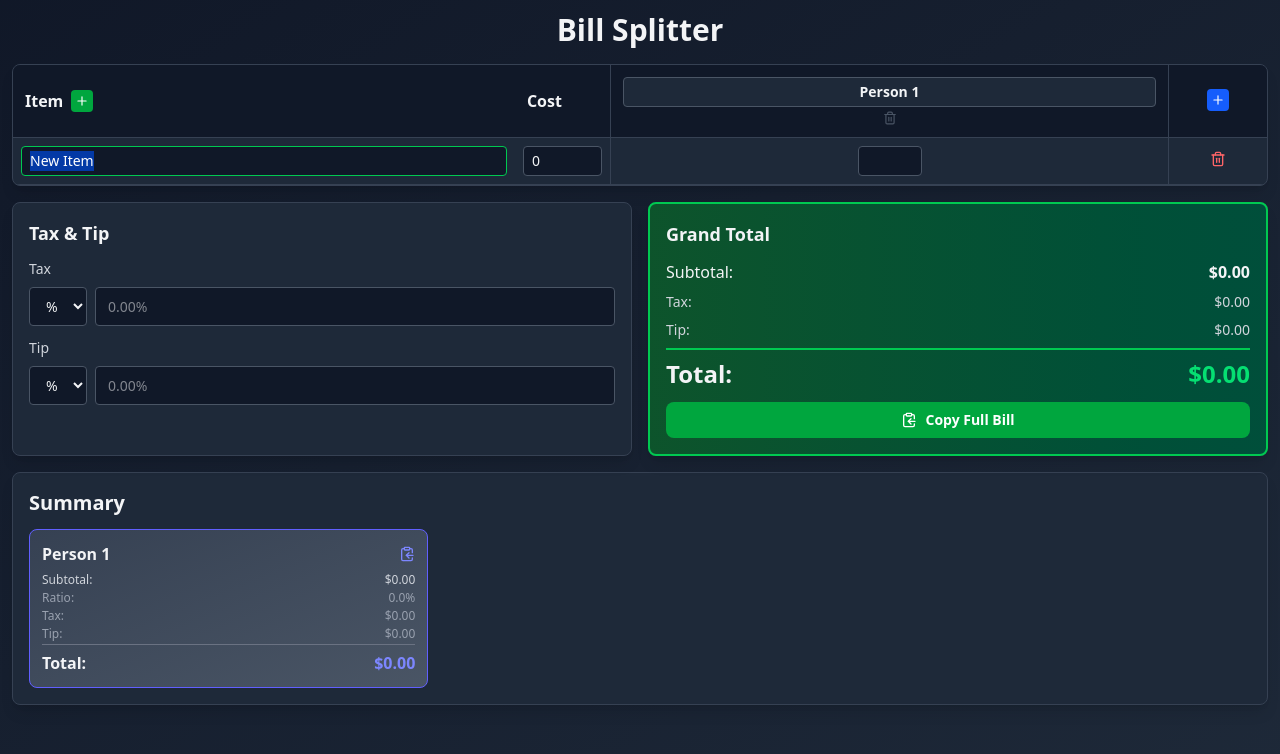
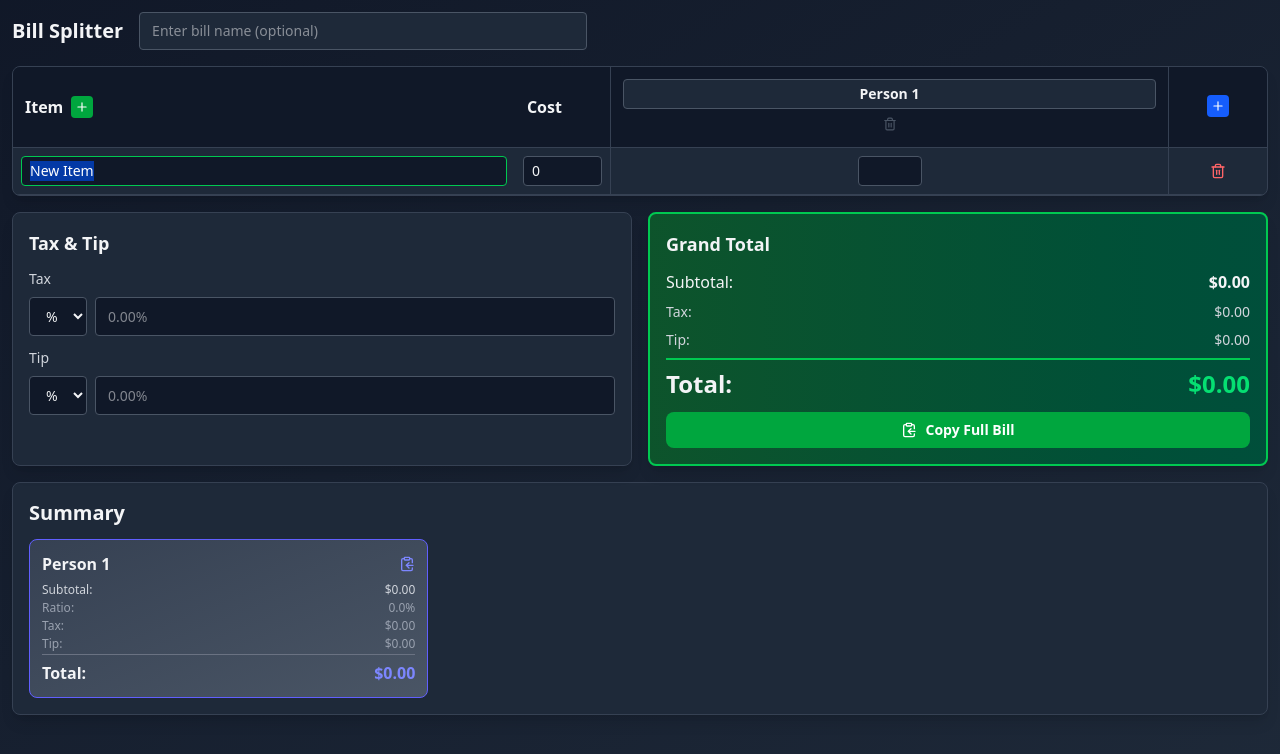
Before and after one commit to macimiri/bill_split, a React (Vite) app: page / in a window 1280 px wide. Both pictures are taken after a click on the button 82 px from the left and 101 px from the top of the page. Shown: the top 754 px of the page. Built offline with nearby package versions, Linux system fonts and the light colour scheme.

Commit message:
Add bill title

```diff
--- a/src/bill_split.jsx
+++ b/src/bill_split.jsx
@@ -6,14 +6,22 @@ export default function BillSplitter() {
     { id: 1, name: 'Person 1' }
   ]);
   const [items, setItems] = useState([]);
+  const [billName, setBillName] = useState('');
   const [taxType, setTaxType] = useState('percentage');
   const [taxValue, setTaxValue] = useState('');
   const [tipType, setTipType] = useState('percentage');
   const [tipValue, setTipValue] = useState('');
   const [focusedCostField, setFocusedCostField] = useState(null);
   const [toastMessage, setToastMessage] = useState('');
+  const billNameInputRef = useRef(null);
   const personInputRef = useRef(null);
   const itemNameInputRef = useRef(null);
+
+  useEffect(() => {
+    if (billNameInputRef.current) {
+      billNameInputRef.current.focus();
+    }
+  }, []);
 
   useEffect(() => {
     const handleKeyDown = (e) => {
@@ -220,34 +228,36 @@ export default function BillSplitter() {
     const tax = calculateTaxAmount() * ratio;
     const tip = calculateTipAmount() * ratio;
 
-    let summary = `Bill Summary for ${person.name}\n`;
+    let summary = billName ? `${billName}\n` : '';
+    summary += `Bill Summary for ${person.name}\n`;
     summary += `${'='.repeat(60)}\n\n`;
     summary += `Items:\n`;
     itemsList.forEach(item => {
-      summary += `  ${item.name} - $${item.totalCost.toFixed(2)} (${item.ratio}/${item.totalRatio}): $${item.amount}\n`;
+      summary += `  ${item.name} - ${item.totalCost.toFixed(2)} (${item.ratio}/${item.totalRatio}): ${item.amount}\n`;
     });
-    summary += `\nSubtotal: $${subtotal.toFixed(2)}\n`;
-    summary += `Tax: $${tax.toFixed(2)}\n`;
-    summary += `Tip: $${tip.toFixed(2)}\n`;
+    summary += `\nSubtotal: ${subtotal.toFixed(2)}\n`;
+    summary += `Tax: ${tax.toFixed(2)}\n`;
+    summary += `Tip: ${tip.toFixed(2)}\n`;
     summary += `${'='.repeat(60)}\n`;
-    summary += `Total: $${total.toFixed(2)}\n`;
+    summary += `Total: ${total.toFixed(2)}\n`;
 
     navigator.clipboard.writeText(summary);
     showToast(`${person.name}'s summary copied!`);
   };
 
   const exportFullBill = () => {
-    let summary = `FULL BILL SUMMARY\n`;
+    let summary = billName ? `${billName.toUpperCase()}\n` : '';
+    summary += `FULL BILL SUMMARY\n`;
     summary += `${'='.repeat(60)}\n\n`;
 
     summary += `ITEMS:\n`;
     items.forEach(item => {
-      summary += `${item.name} - $${item.cost.toFixed(2)}\n`;
+      summary += `${item.name} - ${item.cost.toFixed(2)}\n`;
       item.splits.forEach(split => {
         const person = persons.find(p => p.id === split.personId);
         const totalRatio = item.splits.reduce((s, sp) => s + sp.ratio, 0);
         const amount = item.cost * split.ratio / totalRatio;
-        summary += `  ${person.name}: ${split.ratio}/${totalRatio} = $${amount.toFixed(2)}\n`;
+        summary += `  ${person.name}: ${split.ratio}/${totalRatio} = ${amount.toFixed(2)}\n`;
       });
       summary += `\n`;
     });
@@ -264,19 +274,19 @@ export default function BillSplitter() {
       const tip = calculateTipAmount() * ratio;
 
       summary += `${person.name}:\n`;
-      summary += `  Subtotal: $${subtotal.toFixed(2)}\n`;
-      summary += `  Tax: $${tax.toFixed(2)}\n`;
-      summary += `  Tip: $${tip.toFixed(2)}\n`;
-      summary += `  Total: $${total.toFixed(2)}\n\n`;
+      summary += `  Subtotal: ${subtotal.toFixed(2)}\n`;
+      summary += `  Tax: ${tax.toFixed(2)}\n`;
+      summary += `  Tip: ${tip.toFixed(2)}\n`;
+      summary += `  Total: ${total.toFixed(2)}\n\n`;
     });
 
     summary += `${'='.repeat(60)}\n`;
     summary += `BILL TOTALS:\n`;
-    summary += `Subtotal: $${calculateSubtotal().toFixed(2)}\n`;
-    summary += `Tax: $${calculateTaxAmount().toFixed(2)}\n`;
-    summary += `Tip: $${calculateTipAmount().toFixed(2)}\n`;
+    summary += `Subtotal: ${calculateSubtotal().toFixed(2)}\n`;
+    summary += `Tax: ${calculateTaxAmount().toFixed(2)}\n`;
+    summary += `Tip: ${calculateTipAmount().toFixed(2)}\n`;
     summary += `${'='.repeat(60)}\n`;
-    summary += `GRAND TOTAL: $${grandTotal.toFixed(2)}\n`;
+    summary += `GRAND TOTAL: ${grandTotal.toFixed(2)}\n`;
 
     navigator.clipboard.writeText(summary);
     showToast('Full bill summary copied!');
@@ -304,7 +314,17 @@ export default function BillSplitter() {
       )}
 
       <div className="max-w-7xl mx-auto">
-        <h1 className="text-3xl font-bold text-gray-100 mb-4 text-center">Bill Splitter</h1>
+        <div className="flex items-center gap-4 mb-4">
+          <h1 className="text-xl font-bold text-gray-100">Bill Splitter</h1>
+          <input
+            ref={billNameInputRef}
+            type="text"
+            value={billName}
+            onChange={(e) => setBillName(e.target.value)}
+            placeholder="Enter bill name (optional)"
+            className="flex-1 max-w-md px-3 py-2 border border-gray-600 bg-gray-800 text-gray-100 rounded text-sm focus:border-blue-500 focus:outline-none"
+          />
+        </div>
 
         <div className="bg-gray-800 rounded-lg shadow-lg border border-gray-700 overflow-x-auto">
           <table className="w-full">
@@ -336,7 +356,7 @@ export default function BillSplitter() {
                       <button
                         onClick={() => deletePerson(person.id)}
                         disabled={persons.length === 1}
-                        className="text-red-400 hover:text-red-300 disabled:text-gray-600 self-center"
+                        className="text-red-400 hover:text-red-300 disabled:text-gray-600 self-center p-1 rounded hover:bg-red-900/30 disabled:hover:bg-transparent transition-colors"
                       >
                         <Trash2 size={14} />
                       </button>
@@ -420,7 +440,7 @@ export default function BillSplitter() {
                   <td className="p-2 text-center border-l border-gray-700">
                     <button
                       onClick={() => deleteItem(item.id)}
-                      className="text-red-400 hover:text-red-300"
+                      className="text-red-400 hover:text-red-300 p-1.5 rounded hover:bg-red-900/30 transition-colors"
                     >
                       <Trash2 size={16} />
                     </button>
@@ -511,7 +531,6 @@ export default function BillSplitter() {
 
         <div className="bg-gray-800 rounded-lg shadow-lg p-4 mt-4 border border-gray-700">
           <h2 className="text-xl font-semibold text-gray-100 mb-3">Summary</h2>
-          <div className="space-y-3">
           <div className="grid grid-cols-1 md:grid-cols-2 lg:grid-cols-3 gap-3">
             {persons.map(person => {
               const subtotal = calculatePersonSubtotal(person.id);
@@ -556,8 +575,6 @@ export default function BillSplitter() {
               );
             })}
           </div>
-
-          </div>
         </div>
       </div>
     </div>
```
Lines whose indentation alone changed are shown as unchanged.
